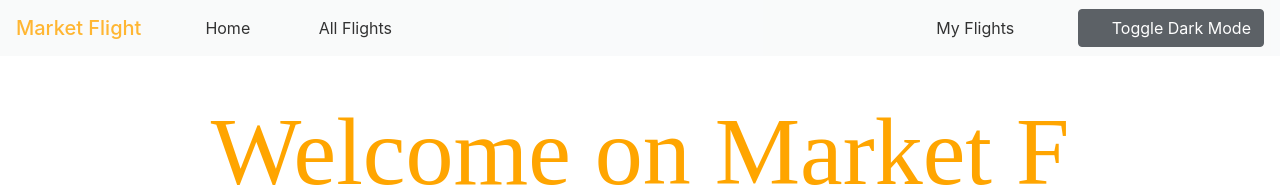
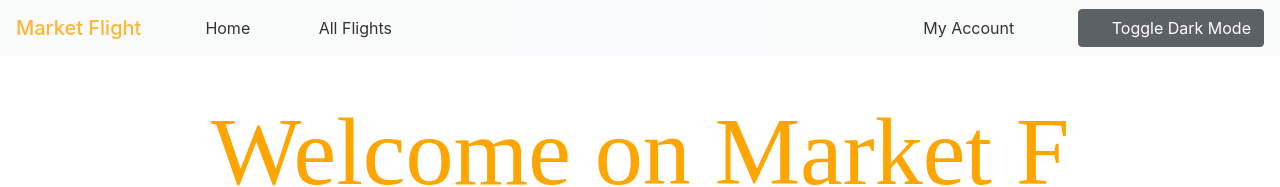
Before and after one commit to Astro-FLab/MarketFlight, a Svelte app in the folder FrontApp/: page / in a window 1280 px wide. Shown: the top 187 px of the page. Built offline with nearby package versions, Linux system fonts and the light colour scheme; some icons are missing.

Commit message:
WIP My Account

```diff
--- a/FrontApp/src/App.svelte
+++ b/FrontApp/src/App.svelte
@@ -4,7 +4,7 @@
     import Icon from 'svelte-awesome/components/Icon.svelte';
     import { faHome, faMoon, faPlane, faPlaneArrival, faPlaneDeparture } from '@fortawesome/free-solid-svg-icons';
     import HomePage from './Pages/HomePage/HomePage.svelte';
-    import MyFlights from './Pages/MyFlights/MyFlights.svelte';
+    import MyAccount from './Pages/MyAccount/MyAccount.svelte';
 
     export let name: string;
     export let url = '';
@@ -59,7 +59,7 @@
         <ul class="navbar-nav">
             <li class="nav-item mr-6">
                 <Icon data={faPlane} class="mr-2" />
-                <Link class="nav-item" to="/my-flights">My Flights</Link>
+                <Link class="nav-item" to="/my-account">My Account</Link>
             </li>
         </ul>
         <ul class="navbar-nav">
@@ -75,7 +75,7 @@
     <!-- Routes -->
     <div>
         <Route path="flights" component={Flights} />
-        <Route path="my-flights" component={MyFlights} />
+        <Route path="my-account" component={MyAccount} />
         <Route path="/" component={HomePage} />
     </div>
 </Router>
--- a/FrontApp/src/Models/User.ts
+++ b/FrontApp/src/Models/User.ts
@@ -1,6 +1,6 @@
 import { Entity } from '@decahedron/entity';
 
-class User extends Entity {
+export class User extends Entity {
     // We instantiate with null to ensure the property exists
     // at the time of hydration.
     public UserId: number = null;
--- a/FrontApp/src/Pages/Flights/Flights.svelte
+++ b/FrontApp/src/Pages/Flights/Flights.svelte
@@ -5,17 +5,20 @@
     import Icon from 'svelte-awesome/components/Icon.svelte';
     import { faExclamationTriangle } from '@fortawesome/free-solid-svg-icons';
     import type { Flight } from '../../Models/Flight';
+    import type { User } from '../../Models/User';
+
+    export let choosenFlightMode: FlightMode = 'oneWay';
+    export let flights: Flight[] = [];
+    export let formNewUser: User = null;
+    export let formVisible = false;
 
     function chooseFlightMode(mode: FlightMode) {
         choosenFlightMode = mode;
     }
 
     function chooseFlight(flight: Flight) {
-        // WIP API CALL
+        formVisible = true;
     }
-
-    export let choosenFlightMode: FlightMode = 'oneWay';
-    export let flights: Flight[] = [];
 </script>
 
 <style>
--- a/FrontApp/src/Pages/MyFlights/MyFlights.svelte
+++ b/FrontApp/src/Pages/MyAccount/MyAccount.svelte
@@ -24,5 +24,5 @@
 </style>
 
 <main>
-    <h1>MyFlights</h1>
+    <h1>My Account</h1>
 </main>
```
